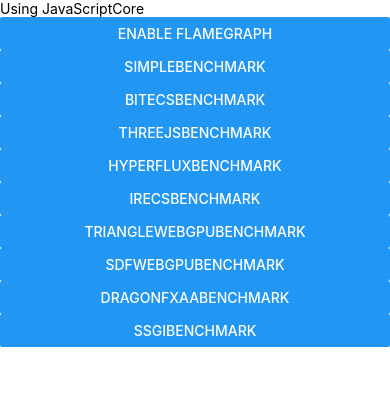
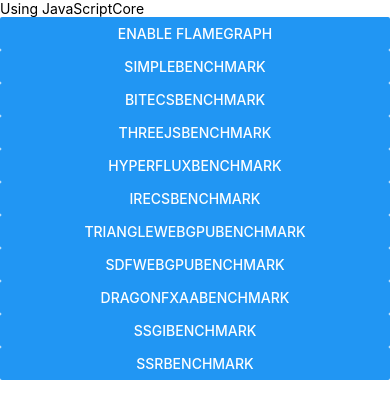
Before and after one commit to rebeckerspecialties/benchmarking-test-app, a React Native app in the folder apps/benchmarking-test-app/: screen / in a window 390 px wide. Shown: the top 418 px of the page. Built offline with nearby package versions, Linux system fonts and the light colour scheme; what wgpu-matrix would draw is missing.

Commit message:
Support both SSR and SSGI

```diff
--- a/apps/benchmarking-test-app/App.tsx
+++ b/apps/benchmarking-test-app/App.tsx
@@ -21,7 +21,10 @@ import { runHelloTriangle } from "./src/graphicsBenchmarks/HelloTriangle";
 import { GraphicsBenchmark } from "./src/graphicsBenchmarks/GraphicsBenchmark";
 import { runSignedDistanceField } from "./src/graphicsBenchmarks/SignedDistanceField";
 import { runDragonFxaa } from "./src/graphicsBenchmarks/DragonFxaa";
-import { runScreenSpaceGlobalIllumination } from "./src/graphicsBenchmarks/ScreenSpaceGlobalIllumination";
+import {
+  runScreenSpaceGlobalIllumination,
+  runScreenSpaceReflection,
+} from "./src/graphicsBenchmarks/ScreenSpaceGlobalIllumination";
 
 const App = () => {
   const [flamegraphEnabled, setFlamegraphEnabled] = useState(false);
@@ -85,6 +88,7 @@ const App = () => {
           run={runScreenSpaceGlobalIllumination}
           name="ssgiBenchmark"
         />
+        <GraphicsBenchmark run={runScreenSpaceReflection} name="ssrBenchmark" />
       </SafeAreaView>
     </>
   );
--- a/apps/benchmarking-test-app/src/graphicsBenchmarks/ScreenSpaceGlobalIllumination.ts
+++ b/apps/benchmarking-test-app/src/graphicsBenchmarks/ScreenSpaceGlobalIllumination.ts
@@ -97,7 +97,8 @@ const primitive: GPUPrimitiveState = {
   cullMode: "back",
 };
 
-export const runScreenSpaceGlobalIllumination = async (
+const runScreenSpaceShader = async (
+  ssgiMode: 0 | 1,
   context: CanvasContext,
   device: GPUDevice,
   canvas: HTMLCanvasElement,
@@ -929,7 +930,7 @@ export const runScreenSpaceGlobalIllumination = async (
       );
 
       const modeArr = new Uint32Array(1);
-      modeArr.fill(0, 0);
+      modeArr.fill(ssgiMode, 0);
       device.queue.writeBuffer(
         modeBuffer,
         0,
@@ -1176,3 +1177,10 @@ const createFullscreenPipeline = (
     },
   });
 };
+
+export const runScreenSpaceGlobalIllumination = runScreenSpaceShader.bind(
+  null,
+  0
+);
+
+export const runScreenSpaceReflection = runScreenSpaceShader.bind(null, 1);
```
